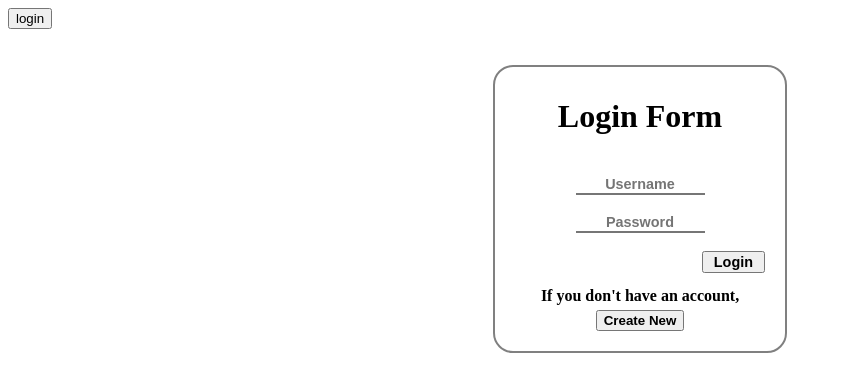
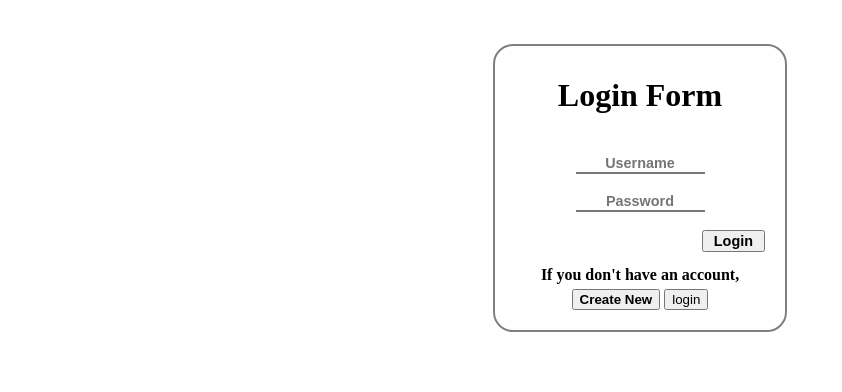
Before and after one commit to muhammad-zuhair/login-form, a plain HTML site: page index.html in a window 1280 px wide. Shown: the whole page, without its empty margins (0-842 px from the left). Drawn offline with Linux system fonts and the light colour scheme.

Commit message:
Update index.html

```diff
--- a/index.html
+++ b/index.html
@@ -2,9 +2,7 @@
 <!DOCTYPE html>
 <html>
   <head>
-     <div class="clearfix">
-            <button type="submit" class="loginbtn">login</button>
-          </div>
+
     <base target="_top">
 
     <script>
@@ -153,6 +151,8 @@ top: 39px;
     <input type="submit" value="Login" onclick="LoginUser()"  style="float: right;padding-top: 1px;padding-bottom: 1px;padding-left: 10px;padding-right: 10px;font-size: 0.9em;font-weight:bold;" /><br>
     <br>
     <b>If you don't have an account,</b><input type="button" onClick="function1()" value="Create New" style="margin-top: 5px;font-weight:bold;" />
+    <button type="submit" class="loginbtn">login</button>
+
  </div>
 
 <!--page2-->
```
